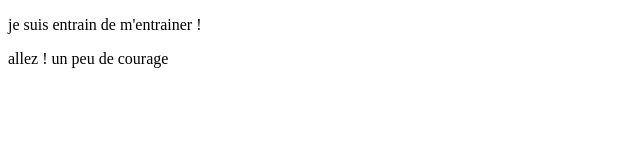
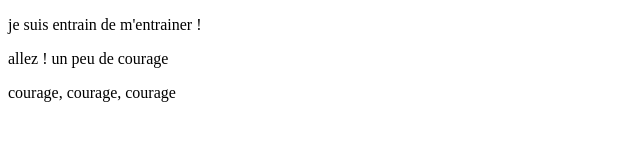
Before and after one commit to Yasm-ina/test-github, a plain HTML site: page index.html in a window 1280 px wide. Shown: the whole page, without its empty margins (0-640 px from the left). Drawn offline with Linux system fonts and the light colour scheme.

Commit message:
commit 3

```diff
--- a/index.html
+++ b/index.html
@@ -12,6 +12,7 @@
     <p>je suis entrain de m'entrainer !</p>
     </div>
  <p>allez ! un peu de courage</p>
+ <p>courage, courage, courage</p>
     </div>
 
 </body>
```
